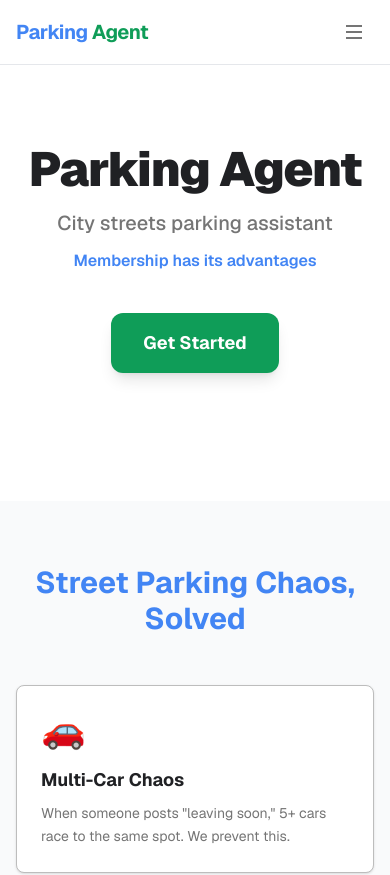
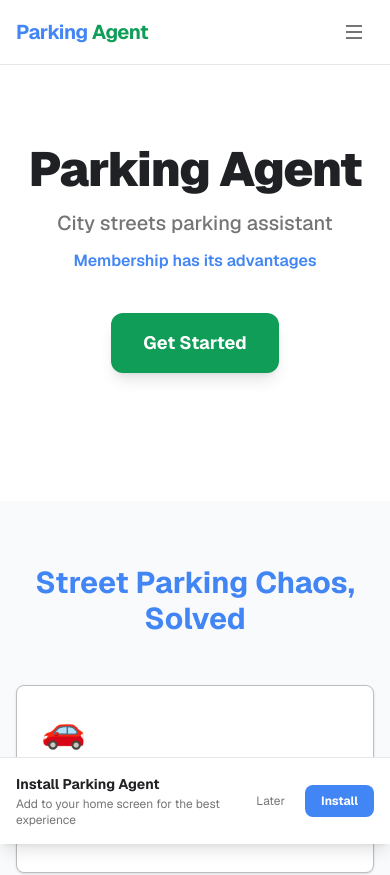
Before and after one commit to aioverdose/parkingagent, a Next.js app: page / in a window 390 px wide. Shown: the top 875 px of the page. Built offline with nearby package versions, Linux system fonts and the light colour scheme.

Commit message:
add PWA support with install banner and download app section

```diff
--- a/src/app/layout.tsx
+++ b/src/app/layout.tsx
@@ -1,6 +1,7 @@
 import type { Metadata } from "next";
 import { Geist, Geist_Mono } from "next/font/google";
 import "./globals.css";
+import InstallApp from "@/components/InstallApp";
 
 const geistSans = Geist({
   variable: "--font-geist-sans",
@@ -16,6 +17,15 @@ export const metadata: Metadata = {
   title: "Parking Agent",
   description:
     "Parking Agent is a membership platform providing AI agentic matching technology for city street parking in Long Beach, CA.",
+  manifest: "/manifest.json",
+  appleWebApp: {
+    capable: true,
+    title: "Parking Agent",
+    statusBarStyle: "default",
+  },
+  icons: {
+    apple: "/pwa-icon.svg",
+  },
 };
 
 export default function RootLayout({
@@ -28,7 +38,10 @@ export default function RootLayout({
       lang="en"
       className={`${geistSans.variable} ${geistMono.variable} h-full antialiased`}
     >
-      <body className="min-h-full flex flex-col bg-white">{children}</body>
+      <body className="min-h-full flex flex-col bg-white">
+        {children}
+        <InstallApp />
+      </body>
     </html>
   );
 }
--- a/src/app/page.tsx
+++ b/src/app/page.tsx
@@ -254,6 +254,26 @@ export default function Home() {
           </div>
         </section>
 
+        {/* DOWNLOAD APP */}
+        <section className="py-16 sm:py-24">
+          <div className="max-w-5xl mx-auto px-4">
+            <h2 className="text-3xl sm:text-4xl font-bold text-[#4285F4] text-center">Get the App</h2>
+            <p className="mt-4 text-lg sm:text-xl text-[#757575] text-center">Install Parking Agent on your phone for quick access to AI matching.</p>
+            <div className="mt-12 grid grid-cols-1 sm:grid-cols-2 gap-8 max-w-2xl mx-auto">
+              <div className="bg-white border border-[#BDBDBD] rounded-lg shadow-sm p-8 text-center">
+                <div className="text-5xl mb-4">📱</div>
+                <h3 className="text-lg font-bold text-[#202124]">iOS</h3>
+                <p className="mt-2 text-sm text-[#757575] leading-relaxed">Open in Safari, tap Share, then <strong>Add to Home Screen</strong>. It works like a native app.</p>
+              </div>
+              <div className="bg-white border border-[#BDBDBD] rounded-lg shadow-sm p-8 text-center">
+                <div className="text-5xl mb-4">🤖</div>
+                <h3 className="text-lg font-bold text-[#202124]">Android</h3>
+                <p className="mt-2 text-sm text-[#757575] leading-relaxed">Open in Chrome. You'll see an <strong>Install</strong> prompt. Tap it to add to your home screen.</p>
+              </div>
+            </div>
+          </div>
+        </section>
+
         {/* FINAL CTA */}
         <section className="py-16 sm:py-24">
           <div className="max-w-3xl mx-auto px-4 text-center">
--- /dev/null
+++ b/src/components/InstallApp.tsx
@@ -0,0 +1,101 @@
+"use client";
+
+import { useState, useEffect } from "react";
+
+export default function InstallApp() {
+  const [deferredPrompt, setDeferredPrompt] = useState<any>(null);
+  const [showInstall, setShowInstall] = useState(false);
+  const [isIOS, setIsIOS] = useState(false);
+  const [isStandalone, setIsStandalone] = useState(false);
+  const [installed, setInstalled] = useState(false);
+
+  useEffect(() => {
+    const isSafari = /^((?!chrome|android).)*safari/i.test(navigator.userAgent);
+    const iOS = /iPad|iPhone|iPod/.test(navigator.userAgent) || (isSafari && navigator.maxTouchPoints > 0);
+    setIsIOS(iOS);
+    setIsStandalone(window.matchMedia("(display-mode: standalone)").matches);
+
+    const handler = (e: Event) => {
+      e.preventDefault();
+      setDeferredPrompt(e);
+      setShowInstall(true);
+    };
+
+    window.addEventListener("beforeinstallprompt", handler);
+
+    window.addEventListener("appinstalled", () => {
+      setDeferredPrompt(null);
+      setShowInstall(false);
+      setInstalled(true);
+    });
+
+    if (!iOS && !window.matchMedia("(display-mode: standalone)").matches) {
+      const timer = setTimeout(() => setShowInstall(true), 5000);
+      return () => {
+        clearTimeout(timer);
+        window.removeEventListener("beforeinstallprompt", handler);
+      };
+    }
+
+    return () => window.removeEventListener("beforeinstallprompt", handler);
+  }, []);
+
+  const handleInstall = async () => {
+    if (!deferredPrompt) return;
+    deferredPrompt.prompt();
+    const result = await deferredPrompt.userChoice;
+    if (result.outcome === "accepted") {
+      setShowInstall(false);
+      setInstalled(true);
+    }
+    setDeferredPrompt(null);
+  };
+
+  if (isStandalone || installed) return null;
+
+  return (
+    <>
+      {isIOS && (
+        <div className="fixed bottom-0 left-0 right-0 z-50 bg-white border-t border-gray-200 shadow-lg p-4 animate-slide-up">
+          <div className="max-w-5xl mx-auto flex items-center justify-between gap-4">
+            <div className="flex-1">
+              <p className="text-sm font-bold text-[#202124]">Install Parking Agent</p>
+              <p className="text-xs text-[#757575] mt-0.5">
+                Tap the Share button{" "}
+                <svg className="inline w-4 h-4" viewBox="0 0 24 24" fill="none" stroke="currentColor" strokeWidth="2"><path d="M4 12v8a2 2 0 0 0 2 2h12a2 2 0 0 0 2-2v-8"/><polyline points="16 6 12 2 8 6"/><line x1="12" y1="2" x2="12" y2="15"/></svg>{" "}
+                then tap <strong>Add to Home Screen</strong>
+              </p>
+            </div>
+          </div>
+        </div>
+      )}
+
+      {!isIOS && showInstall && (
+        <div className="fixed bottom-0 left-0 right-0 z-50 bg-white border-t border-gray-200 shadow-lg p-4 animate-slide-up">
+          <div className="max-w-5xl mx-auto flex items-center justify-between gap-4">
+            <div className="flex-1">
+              <p className="text-sm font-bold text-[#202124]">Install Parking Agent</p>
+              <p className="text-xs text-[#757575] mt-0.5">Add to your home screen for the best experience</p>
+            </div>
+            <div className="flex items-center gap-2">
+              <button onClick={() => setShowInstall(false)}
+                className="text-xs text-[#757575] px-3 py-2 rounded-lg hover:bg-gray-100 transition-colors">Later</button>
+              <button onClick={handleInstall}
+                className="text-xs bg-[#4285F4] text-white font-bold px-4 py-2 rounded-lg hover:bg-[#1A73E8] transition-colors">Install</button>
+            </div>
+          </div>
+        </div>
+      )}
+
+      <style jsx>{`
+        @keyframes slide-up {
+          from { transform: translateY(100%); }
+          to { transform: translateY(0); }
+        }
+        .animate-slide-up {
+          animation: slide-up 0.3s ease-out;
+        }
+      `}</style>
+    </>
+  );
+}
```
Also changed, not shown: public/manifest.json (added), public/pwa-icon.svg (added).
